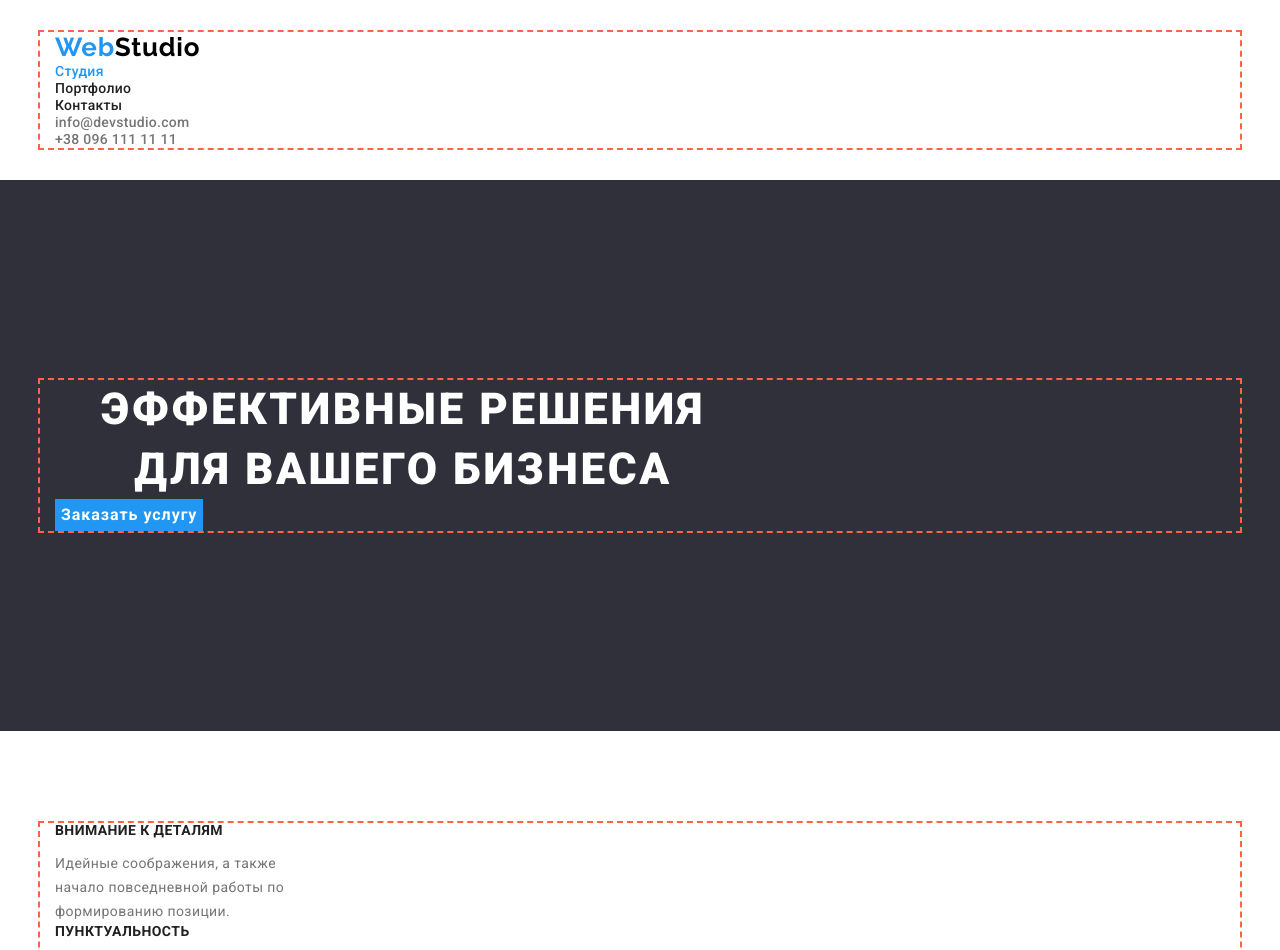
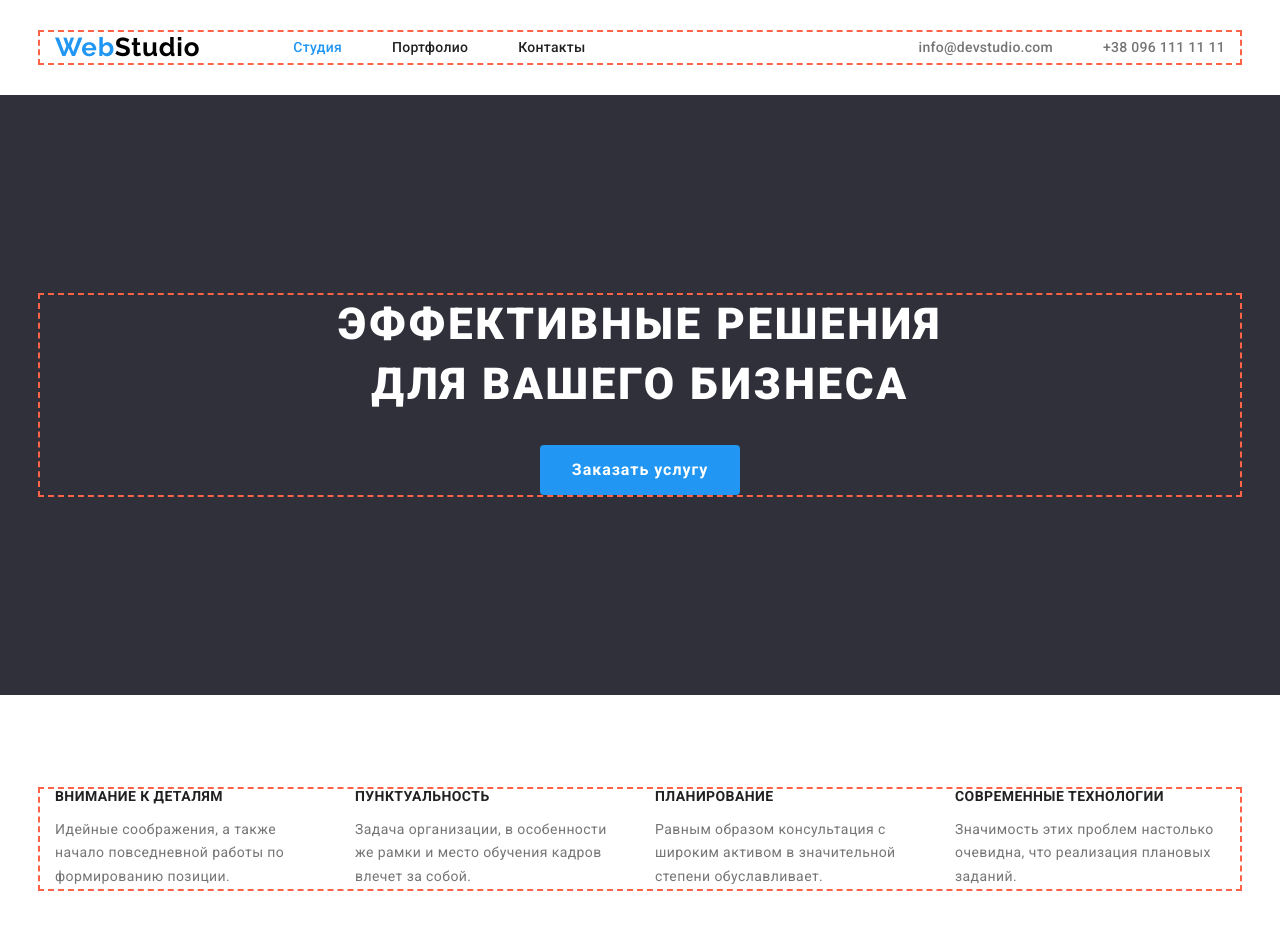
Before and after one commit to ttanyatt/goit-markup-hw-03, a plain HTML site: page index.html in a window 1280 px wide. Shown: the top 950 px of the page. Drawn offline with nearby package versions, Linux system fonts and the light colour scheme.

Commit message:
Оформила геометрию страницы студии
 без футера и секции Команда

```diff
--- a/css/styles.css
+++ b/css/styles.css
@@ -24,19 +24,6 @@ body {
 p, h1, h2, h3, h4, h5, h6, ul, ol {
     margin: 0;
     padding-left: 0;
-}
-
-.link {
-    text-decoration: none;
-}
-
-.list {
-    list-style: none;
-}
-
-.btn {
-    cursor: pointer;
-    border: none;
 }
 
 .logo {
@@ -69,6 +56,20 @@ p, h1, h2, h3, h4, h5, h6, ul, ol {
     margin: -1px;
 }
 
+.link {
+    text-decoration: none;
+}
+
+.list {
+    list-style: none;
+}
+
+.btn {
+    cursor: pointer;
+    border: none;
+}
+
+
 /*----------------------HEADER-----------------------*/
 
 .header {
@@ -76,6 +77,29 @@ p, h1, h2, h3, h4, h5, h6, ul, ol {
     padding-bottom: 32px;
 }
 
+/* hr {
+    position: absolute;
+    width: 1600px;
+    height: 0px;
+    left: 0px;
+    top: 80px;
+    border: 1px solid #ECECEC;
+
+} */
+
+.header .container {
+    display: flex;
+}
+
+.header-navigation {
+display: flex;
+align-items: center;
+}
+
+.header-logo {
+
+    margin-right: 93px;
+}
 
 .header-logo-part {
     color: var(--header-logo-color);
@@ -87,8 +111,16 @@ p, h1, h2, h3, h4, h5, h6, ul, ol {
     letter-spacing: 0.02em;
 }
 
-.navigation-item  {
-    color: var(--primary-text-color)
+.navigation-list {
+    display: flex;
+}
+
+.navigation-link  {
+    color: var(--primary-text-color);
+}
+
+.navigation-item:not(:last-child) {
+    margin-right: 50px;
 }
 
 .navigation-item:hover,
@@ -100,29 +132,42 @@ p, h1, h2, h3, h4, h5, h6, ul, ol {
     color: var(--accent-text-color);
 }
 
-
-.contacts-mail,
-.contacts-tel {
-
-    color: var(--secondary-text-color);
+.contacts {
+    display: flex;
+    margin-left: auto;
+    align-items: center;
 }
 
-.contacts-mail:hover,
-.contacts-tel:hover,
-.contacts-mail:focus,
-.contacts-tel:focus {
+.contacts-item:not(:last-child) {
+    margin-right: 50px;
+}
+
+
+.contacts-link {
+    color: var(--secondary-text-color);
+
+}
+
+
+.contacts-link:hover,
+.contacts-link:focus {
     color: var(--accent-text-color);
 }
 
 /*----------------------HERO-----------------------*/
 
 .hero {
-    background-color: var(--accent-bg-color);
     padding-top: 200px;
     padding-bottom: 200px;
+
+    background-color: var(--accent-bg-color);
 }
 
 .hero-title {
+    max-width: 696px;
+    margin: auto;
+    margin-bottom: 30px;
+
     font-weight: 900;
     font-size: 44px;
     line-height: 1.36;
@@ -130,22 +175,27 @@ p, h1, h2, h3, h4, h5, h6, ul, ol {
     letter-spacing: 0.06em;
     text-transform: uppercase;
     color: var(--hero-title-text-color);
-    max-width: 696px;
+
 }
 
 .hero-btn {
+    margin: auto;
+    min-width: 200px;
+    height: 50px;
+    display: flex;
+    align-items: center;
+    text-align: center;
+    justify-content: center;
+    border-radius: 4px;
+
     font-family: inherit;
     font-weight: 700;
     font-size: 16px;
     line-height: 1.88;
-    display: flex;
-    align-items: center;
-    text-align: center;
+
     letter-spacing: 0.06em;
     color: var(--btn-text-color);
     background-color: var(--accent-text-color);
-
-
 }
 
 .hero-btn:hover,
@@ -158,19 +208,26 @@ p, h1, h2, h3, h4, h5, h6, ul, ol {
 /*----------------------FEATURES-----------------------*/
 
 .features {
-    padding-top: 92px;
-    padding-bottom: 92px;
+    padding-top: 94px;
+    padding-bottom: 94px;
+}
+
+.features-list {
+    display: flex;
+    margin-left: -30px;
 }
 
 .features-item {
-    max-width: 270px;
+    flex-basis: calc(100% / 4 - 30px);
+    margin-left: 30px;
 }
 
 .features-title {
+    margin-bottom: 13px;
+
     font-size: 14px;
     line-height: 1.14;
     text-transform: uppercase;
-    margin-bottom: 13px;
     }
 
 .features-text {
@@ -181,29 +238,53 @@ p, h1, h2, h3, h4, h5, h6, ul, ol {
 /*----------------------GALLERY-----------------------*/
 
 .gallery {
-    margin-bottom: 94px;
+    padding-bottom: 94px;
 }
 
 .gallery-title {
+    margin-bottom: 50px;
+
     font-size: 36px;
     line-height: 1.17;
-    margin-bottom: 50px;
+    text-align: center;
 }
+
+.gallery-list {
+    display: flex;
+    margin-left: -30px;
+}
+
+.gallery-item {
+    flex-basis: calc(100% / 3 - 30px);
+    margin-left: 30px;
+}
+
 
 /*----------------------TEAM-----------------------*/
 
 .team {
     background-color: var(--secondary-bg-color);
-    padding-top: 92px;
-    padding-bottom: 92px;
+    padding-top: 94px;
+    padding-bottom: 94px;
 }
 
 .team-title {
+    margin-bottom: 50px;
+
+    text-align: center;
     font-size: 36px;
     line-height: 1.17;
-    margin-bottom: 50px;
 }
+
+.team-list {
+    display: flex;
+    margin-left: -30px;
+}
+
 .team-card {
+    flex-basis: calc(100% / 4 - 30px);
+    margin-left: 30px;
+
     background-color: var(--primary-bg-color);
 }
 
--- a/index.html
+++ b/index.html
@@ -24,23 +24,31 @@
     <header class="header">
       <div class="container">
         <nav class="header-navigation">
-          <a href="" class="logo link">Web<span class="header-logo-part">Studio</span> </a>
+          <a href="" class="header-logo logo link"
+            >Web<span class="header-logo-part">Studio</span>
+          </a>
 
           <ul class="navigation-list list">
-            <li><a class="current navigation-item link nav" href="./index.html">Студия</a></li>
-            <li>
-              <a class="navigation-item link nav" href="./portfolio.html">Портфолио</a>
+            <li class="navigation-item">
+              <a class="navigation-link current link nav" href="./index.html">Студия</a>
             </li>
-            <li><a class="navigation-item link nav" href="">Контакты</a></li>
+            <li class="navigation-item">
+              <a class="navigation-link link nav" href="./portfolio.html">Портфолио</a>
+            </li>
+            <li class="navigation-item">
+              <a class="navigation-link link nav" href="">Контакты</a>
+            </li>
           </ul>
         </nav>
         <ul class="contacts list">
-          <li>
-            <a class="contacts-mail link nav" href="mailto:info@devstudio.com"
+          <li class="contacts-item">
+            <a class="contacts-link link nav" href="mailto:info@devstudio.com"
               >info@devstudio.com</a
             >
           </li>
-          <li><a class="contacts-tel link nav" href="tel:+380961111111">+38 096 111 11 11</a></li>
+          <li class="contacts-item">
+            <a class="contacts-link link nav" href="tel:+380961111111">+38 096 111 11 11</a>
+          </li>
         </ul>
       </div>
     </header>
@@ -120,7 +128,7 @@
       <section class="team">
         <div class="container">
           <h2 class="team-title">Наша команда</h2>
-          <ul class="list">
+          <ul class="team-list list">
             <li class="team-card">
               <img
                 src="./images/team-1.jpg"
```
